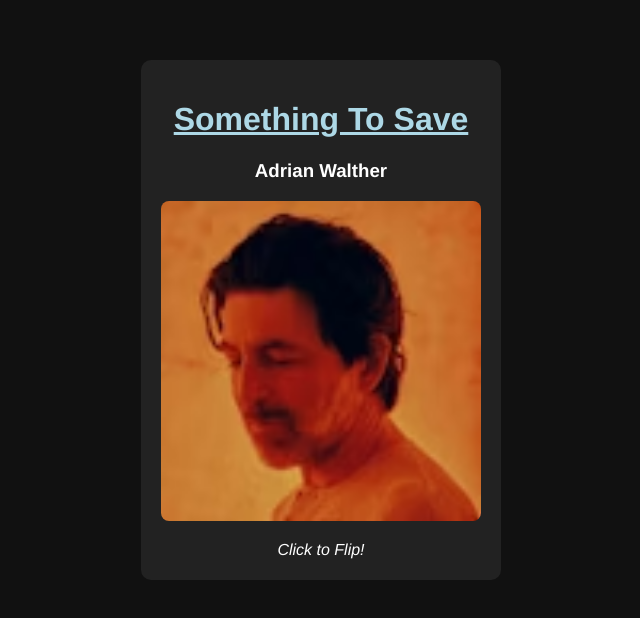
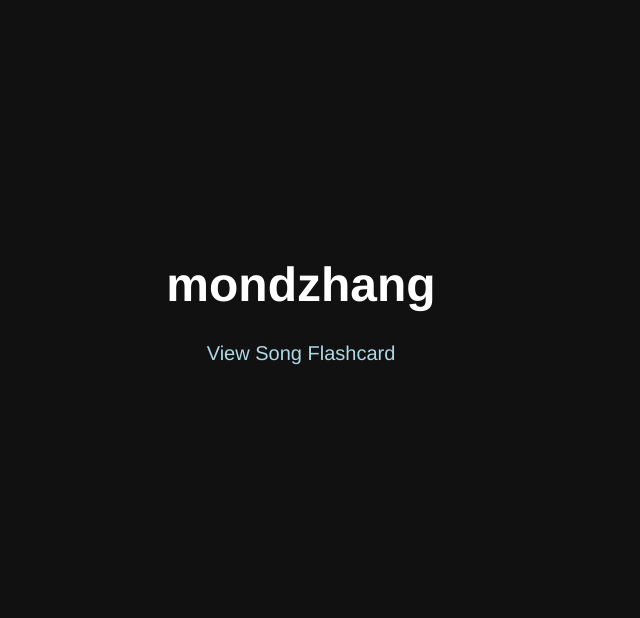
Before and after one commit to deslumoprime/deslumoprime.github.io, a plain HTML site: page index.html in a window 1280 px wide. Shown: the part 108-726 px from the top of the page, without its empty margins (339-979 px from the left). Drawn offline with Linux system fonts and the light colour scheme.

Commit message:
added main page and link to flashcard page, formatting pending

```diff
--- a/index.html
+++ b/index.html
@@ -1,7 +1,7 @@
 <!DOCTYPE html>
 <html>
 <head>
-    <title>Something To Save ; Song Flashcard</title>
+    <title>mondzhang</title>
 
     <style>
         body {
@@ -12,99 +12,35 @@
             justify-content: center;
             align-items: center;
             height: 100vh;
+            flex-direction: column;
         }
 
-        .card-container {
-            perspective: 1000px;
-        }
-
-        .card {
-            width: 320px;
-            height: 480px;
-            position: relative;
-            transform-style: preserve-3d;
-            transition: transform 0.6s;
-            cursor: pointer;
-        }
-
-        .card.flip {
-            transform: rotateY(180deg);
-        }
-
-        .card-face {
-            position: absolute;
-            width: 100%;
-            height: 100%;
-            background-color: #222;
-            padding: 20px;
-            border-radius: 10px;
-            text-align: center;
-            backface-visibility: hidden;
-        }
-
-        .card-back {
-            transform: rotateY(180deg);
-        }
-
-        img {
-            width: 100%;
-            border-radius: 8px;
-        }
-
-        ul {
-            text-align: left;
+        h1 {
+            font-size: 48px;
+            margin-bottom: 20px;
         }
 
         a {
             color: lightblue;
+            font-size: 20px;
+            text-decoration: none;
+            border: #111;
+            padding: 10px 16px;
+            border-radius: 8px;
+        }
+
+        a:hover {
+            background-color:lightblue;
+            color: #111;
         }
     </style>
+
 </head>
 
 <body>
-
-<div class="card-container">
-    <div class="card" onclick="flipCard()" id="flashcard">
-
-        <div class="card-face card-front">
-            <h1>
-                <a href="https://app.soundstripe.com/songs/40284" target="_blank">
-                    Something To Save
-                </a>
-            </h1>
-            <h3>Adrian Walther</h3>
-
-            <img src="coverLive.jpg" alt="Song Cover Image">
-
-            <p><em>Click to Flip!</em></p>
-        </div>
-
-        <div class="card-face card-back">
-            <h3>Detail</h3>
-            <ul>
-                <li>Length: 4:00</li>
-                <li>Tempo: 140</li>
-                <li>Genre: Indie, Rock, Alternative</li>
-                <li>Mood: Reflective, Happy, Calm</li>
-                <li>Characteristic: Retro, Mellow, Cruising</li>
-                <li>Instrument: Guitar, Electric Guitar, Synth, Bass, Bass Guitar, Drums, Drum Kit, Ambient Tones</li>
-            </ul>
-
-            <p> Something To Save is an instrumental song by Adrian Walther.
-                This digital object aims to recapture the lost kinesthetic motion of flipping a CD case over. </p>
-
-            <p><em>Click to Flip!</em></p>
-        </div>
-
-    </div>
-</div>
-
-<script>
-function flipCard() {
-    var card = document.getElementById("flashcard");
-    card.classList.toggle("flip");
-}
-</script>
-
+<h1>mondzhang</h1>
+<a href="flashcard.html">
+    View Song Flashcard
+</a>
 </body>
 </html>
```
Also changed, not shown: flashcard.html (added, +110 -0 lines), mainprofilepic.jpeg (added).
